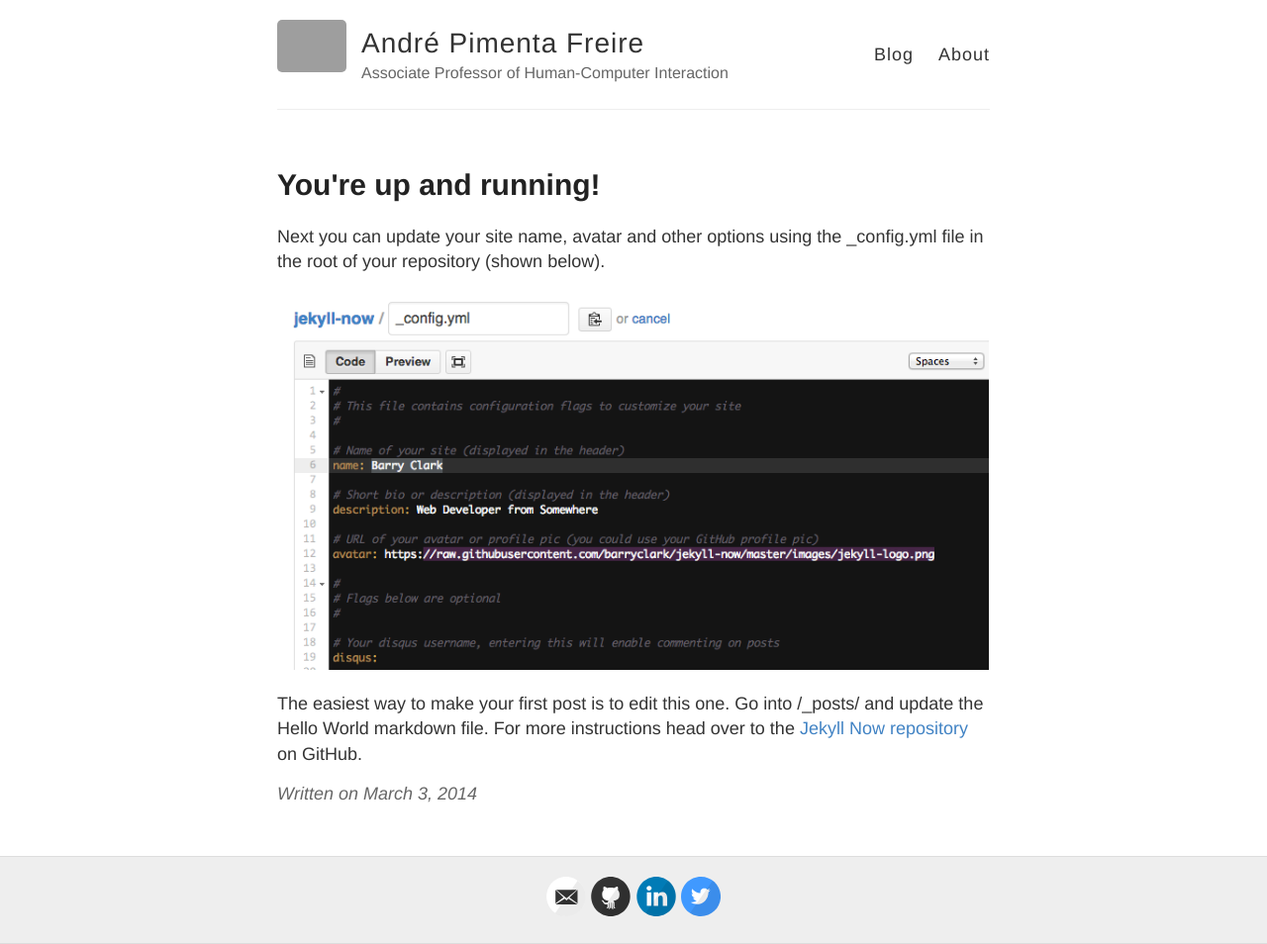
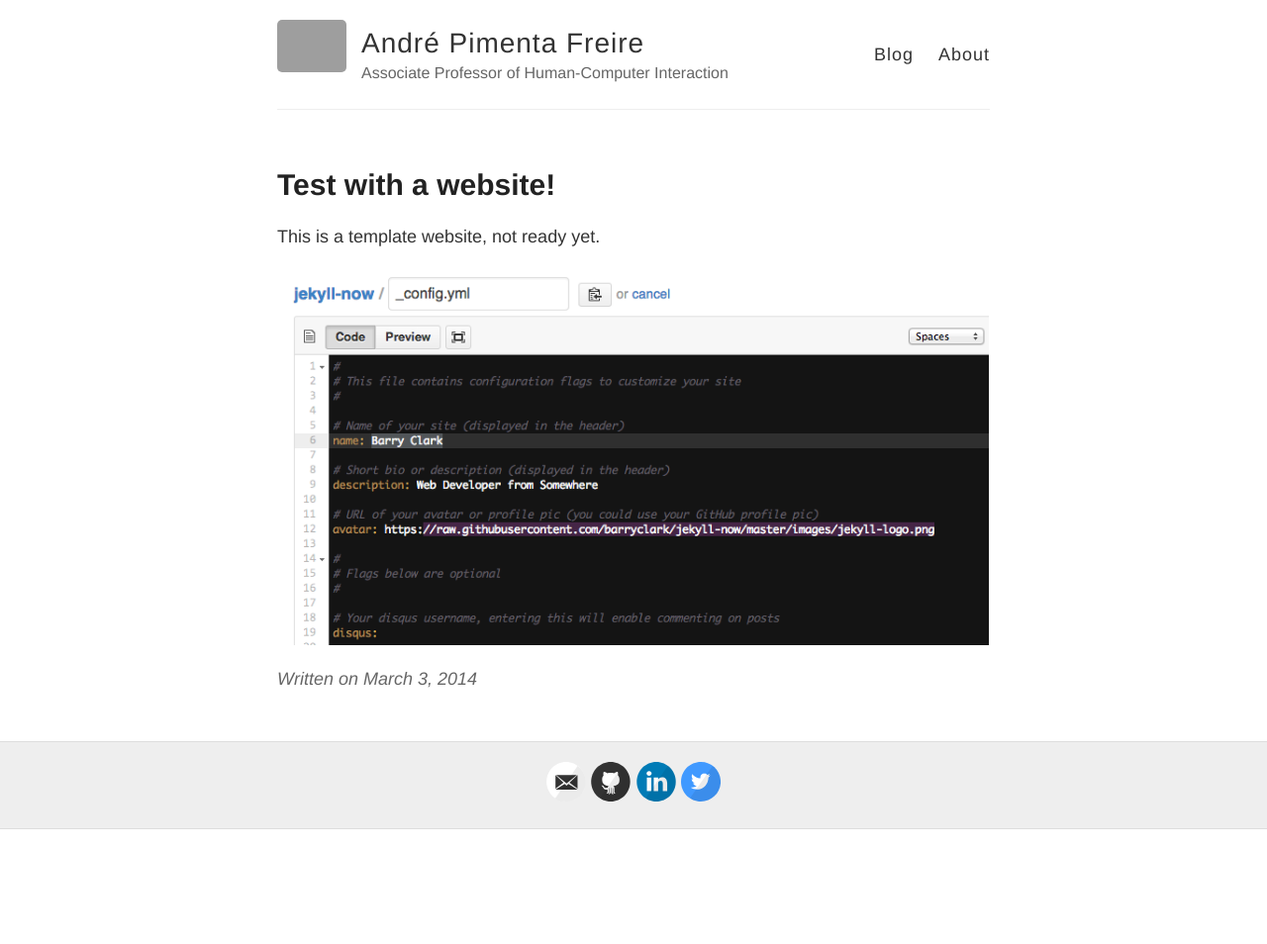
Before and after one commit to apfreire/apfreire.github.io, a Jekyll site: the page built from _posts/2014-3-3-Hello-World.md, in a window 1280 px wide. Shown: the whole page at 99% size. Built offline with Jekyll 4.4.1, drawn with Linux system fonts in a browser that asks for light colours; after the commit the page ends 900 px from its top, so only the background shows below that; grey boxes are pictures that could not be loaded.

Commit message:
Update 2014-3-3-Hello-World.md

```diff
--- a/_posts/2014-3-3-Hello-World.md
+++ b/_posts/2014-3-3-Hello-World.md
@@ -1,10 +1,8 @@
 ---
 layout: post
-title: You're up and running!
+title: Test with a website!
 ---
 
-Next you can update your site name, avatar and other options using the _config.yml file in the root of your repository (shown below).
+This is a template website, not ready yet.
 
 ![_config.yml]({{ site.baseurl }}/images/config.png)
-
-The easiest way to make your first post is to edit this one. Go into /_posts/ and update the Hello World markdown file. For more instructions head over to the [Jekyll Now repository](https://github.com/barryclark/jekyll-now) on GitHub.
```
